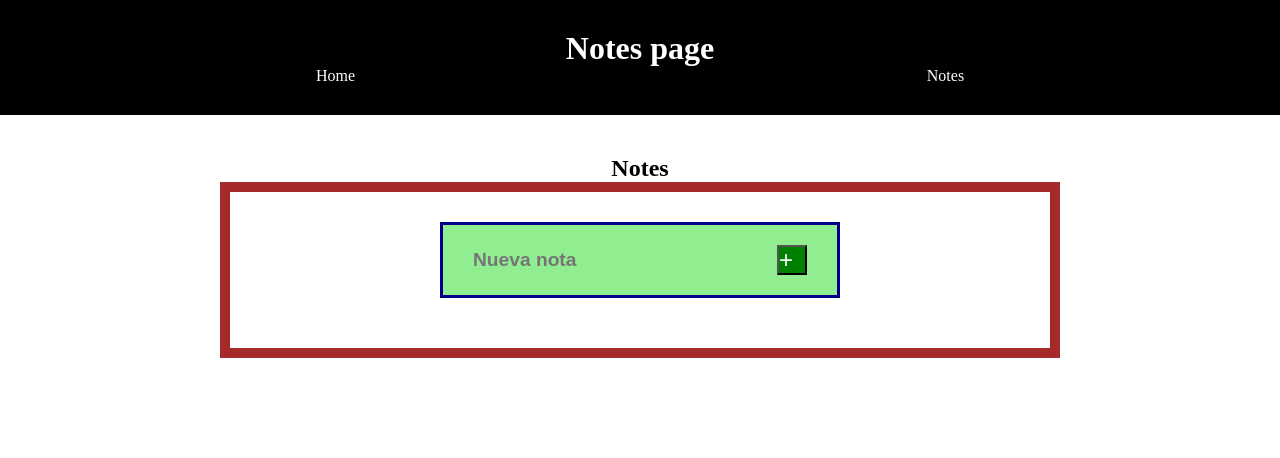
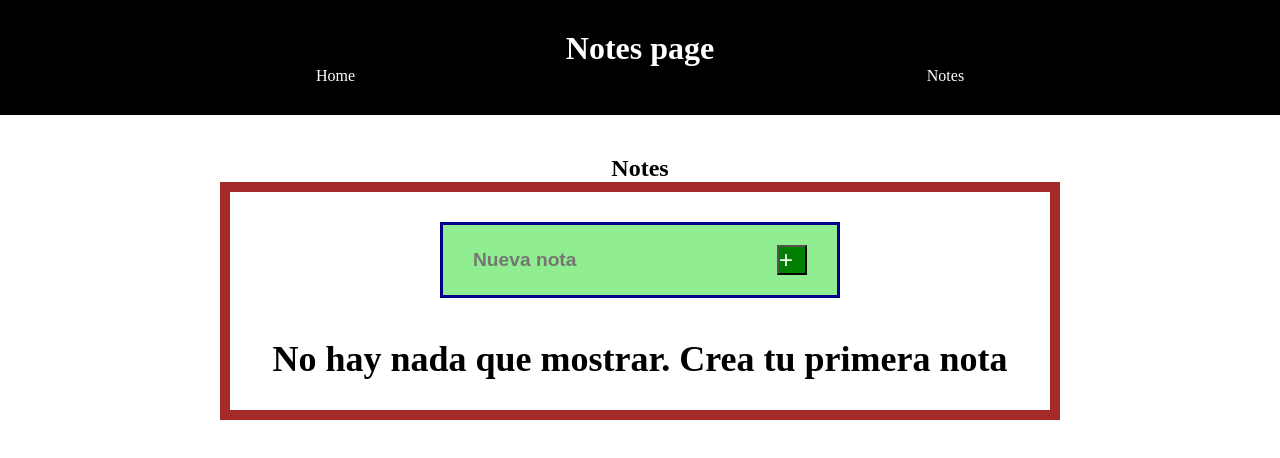
Before and after one commit to aragonaj/NotasAppTutorial, a Vue app: page /notes in a window 1280 px wide. Shown: the top 458 px of the page. Built offline with nearby package versions, Linux system fonts and the light colour scheme.

Commit message:
Actualización de la vista Notes

```diff
--- a/src/views/Notes.vue
+++ b/src/views/Notes.vue
@@ -16,6 +16,9 @@ const noteStore = useNoteStore();
             <li><CreateNote /></li>
             <li v-for="note in noteStore.notes" :key="note.id">
                 <NoteCard :note="note" />
+            </li>
+            <li v-if="!noteStore.notes.length" class="empty-msg">
+                <h2>No hay nada que mostrar. Crea tu primera nota</h2>
             </li>
         </ul>
     </section>
@@ -48,4 +51,9 @@ const noteStore = useNoteStore();
 
     border: 10px solid brown;
 }
+
+.empty-msg {
+    text-align: center;
+    font-size: 1.5rem;
+}
 </style>
```
